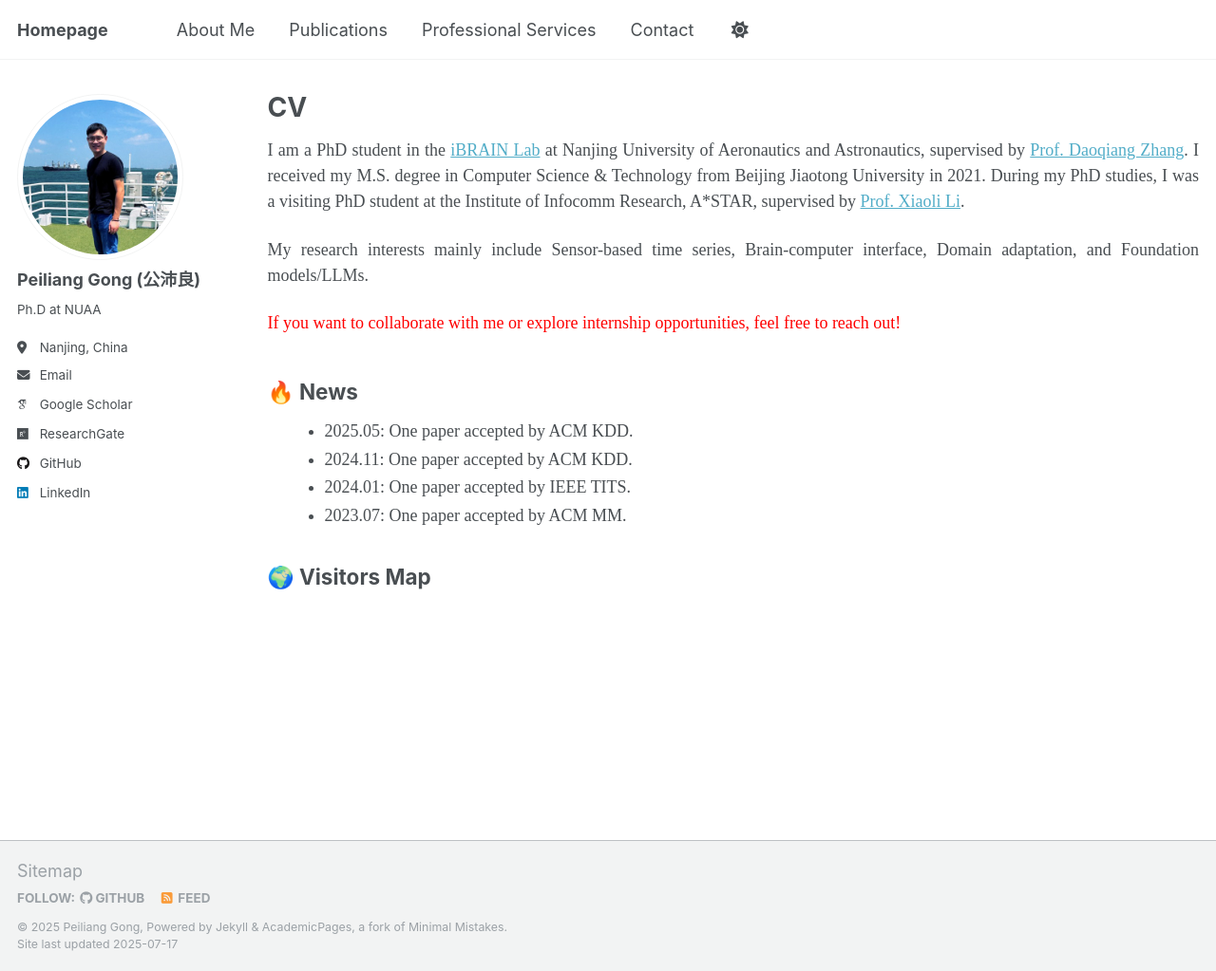
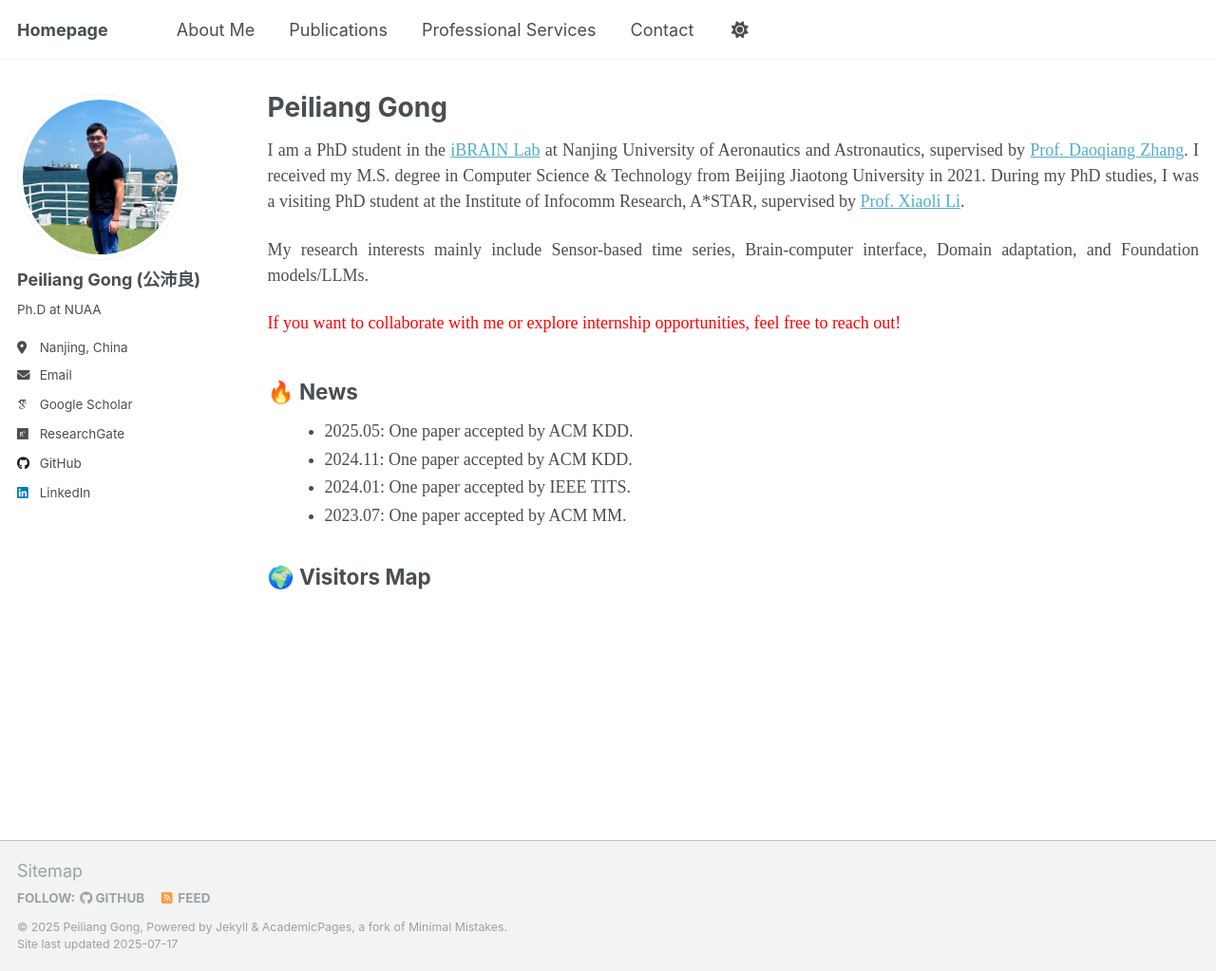
Before and after one commit to Tokenmw/Tokenmw.github.io, a Jekyll site: the page built from _pages/cv.md, in a window 1280 px wide and 1023 px high. Shown: the whole window at 95% size. Built offline with Jekyll 4.4.1, drawn with Linux system fonts in a browser that asks for light colours; some web fonts are replaced; a script that is not in the unit is left out.

Commit message:
Update cv.md

```diff
--- a/_pages/cv.md
+++ b/_pages/cv.md
@@ -1,6 +1,6 @@
 ---
 layout: archive
-title: "CV"
+title: "Peiliang Gong"
 permalink: /cv/
 redirect_from:
   - /resume
```
